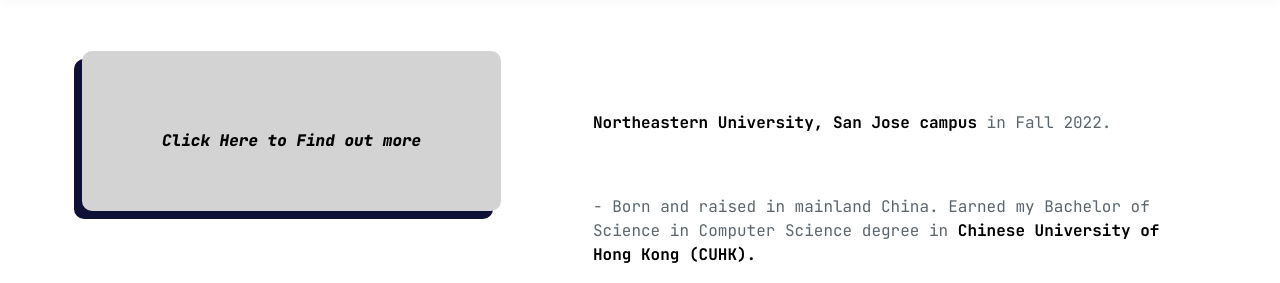
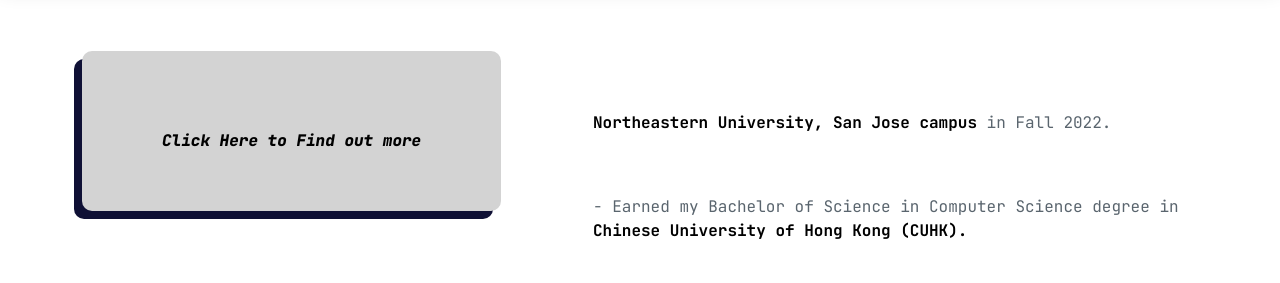
Before and after one commit to chang2000/chang2000.github.io, a website: page index.html in a window 1280 px wide. Shown: the part 669-952 px from the top of the page. Drawn offline with Linux system fonts and the light colour scheme.

Commit message:
update: content update

```diff
--- a/index.html
+++ b/index.html
@@ -101,7 +101,7 @@
 
 
               <div class="content">
-                - Born and raised in mainland China. Earned my Bachelor of Science in Computer Science degree in
+                - Earned my Bachelor of Science in Computer Science degree in
                 <a class="underlined underlined--thick" href="https://www.cuhk.edu.hk/english/index.html"
                   target="_blank">
                   Chinese University of Hong Kong (CUHK).
```
